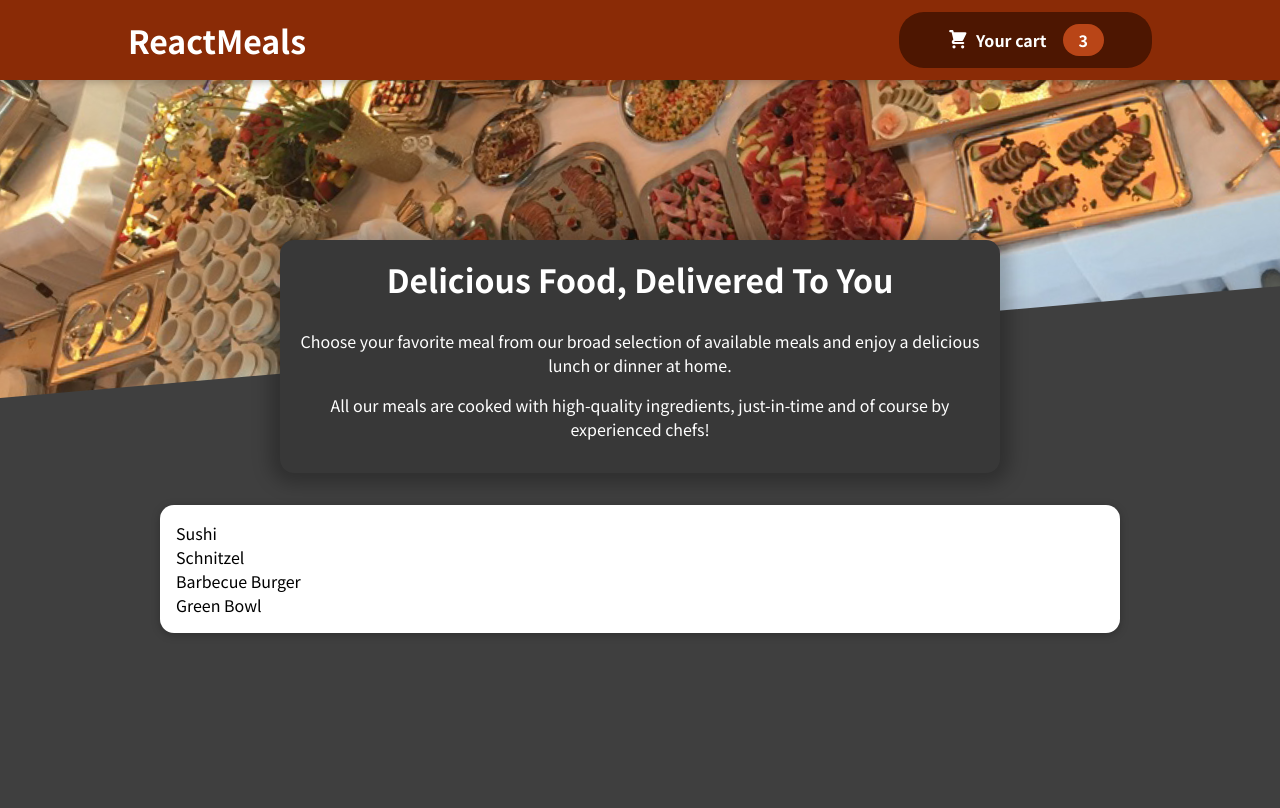
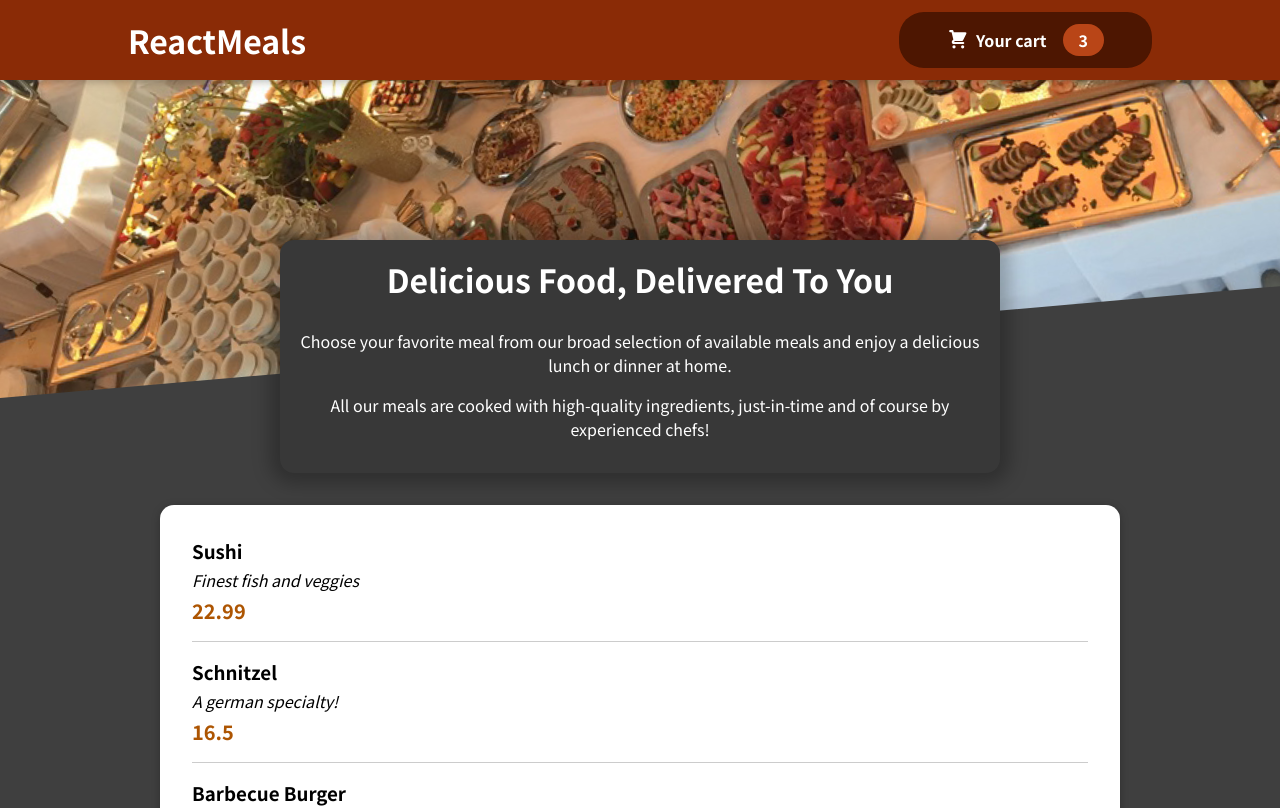
Before and after one commit to MohammedMazher1/Food_Order_App, a React (Create React App) app: page / in a window 1280 px wide. Shown: the top 808 px of the page. Built offline with nearby package versions, Linux system fonts and the light colour scheme.

Commit message:
add meal items components and styles file

```diff
--- a/src/components/Meals/AvaiableMeals.js
+++ b/src/components/Meals/AvaiableMeals.js
@@ -1,4 +1,5 @@
 import classes from './AvailableMeals.module.css';
+import MealItem from './MealItems/MealItem';
 import Card from '../UI/Card'
 const DUMMY_MEALS = [
   {
@@ -28,7 +29,12 @@
 ];
 
 const AvailableMeals = () => {
-  const mealsList = DUMMY_MEALS.map((meal) => <li>{meal.name}</li>);
+  const mealsList = DUMMY_MEALS.map((meal) => <MealItem
+  key={meal.id}
+   name={meal.name}
+   description={meal.description}
+   price={meal.price}
+    />);
 
   return (
     <section className={classes.meals}>
--- /dev/null
+++ b/src/components/Meals/MealItems/MealItem.js
@@ -0,0 +1,16 @@
+import classes from "./MealItem.module.css"
+
+const MealItem = props => {
+    const price = `$${props.price.toFixed(2)}`
+    return <li className={classes.meal}>
+        <div>
+            <h3>{props.name}</h3>
+            <div className={classes.description}>{props.description}</div>
+            <div className={classes.price }>{props.price}</div>
+        </div>
+        <div>
+
+        </div>
+    </li>
+}
+export default MealItem
--- /dev/null
+++ b/src/components/Meals/MealItems/MealItem.module.css
@@ -0,0 +1,22 @@
+.meal {
+    display: flex;
+    justify-content: space-between;
+    margin: 1rem;
+    padding-bottom: 1rem;
+    border-bottom: 1px solid #ccc;
+  }
+
+  .meal h3 {
+    margin: 0 0 0.25rem 0;
+  }
+
+  .description {
+    font-style: italic;
+  }
+
+  .price {
+    margin-top: 0.25rem;
+    font-weight: bold;
+    color: #ad5502;
+    font-size: 1.25rem;
+  }
```
Also changed, not shown: src/components/Meals/MealItems/MealItemForm.js (added).
